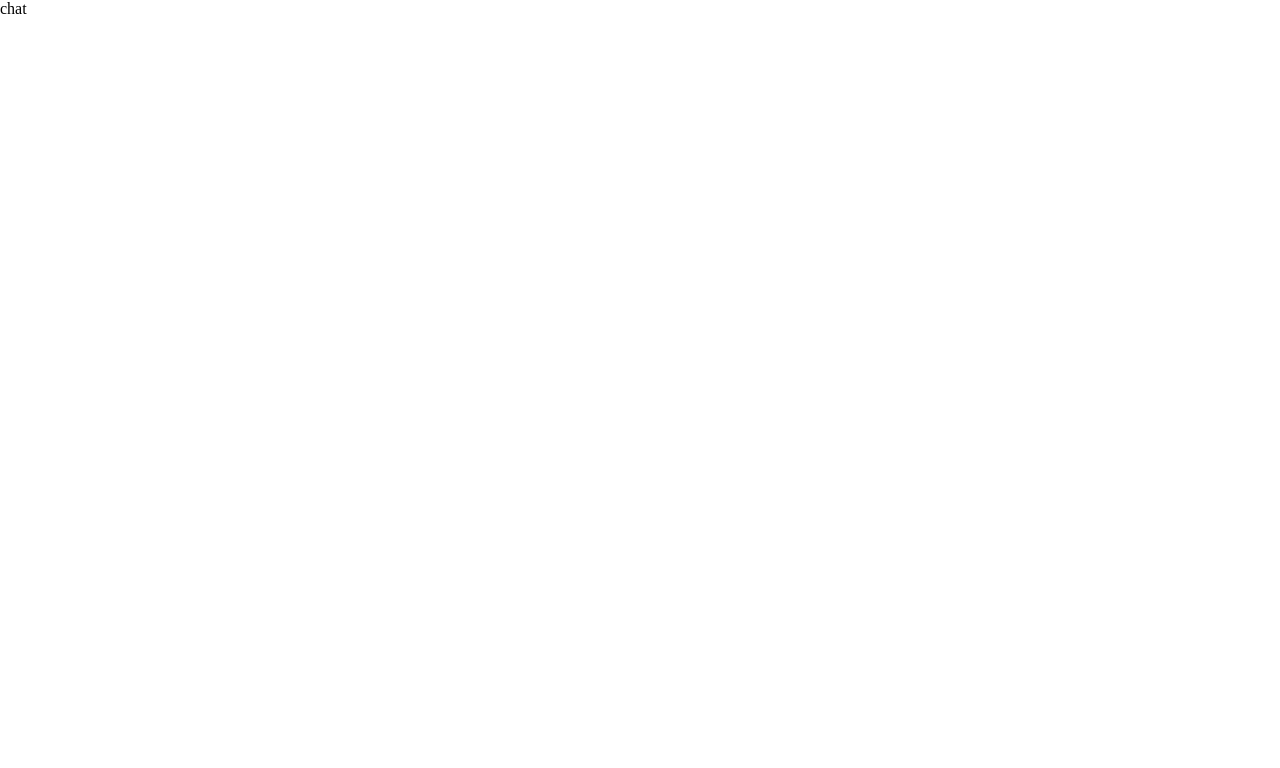
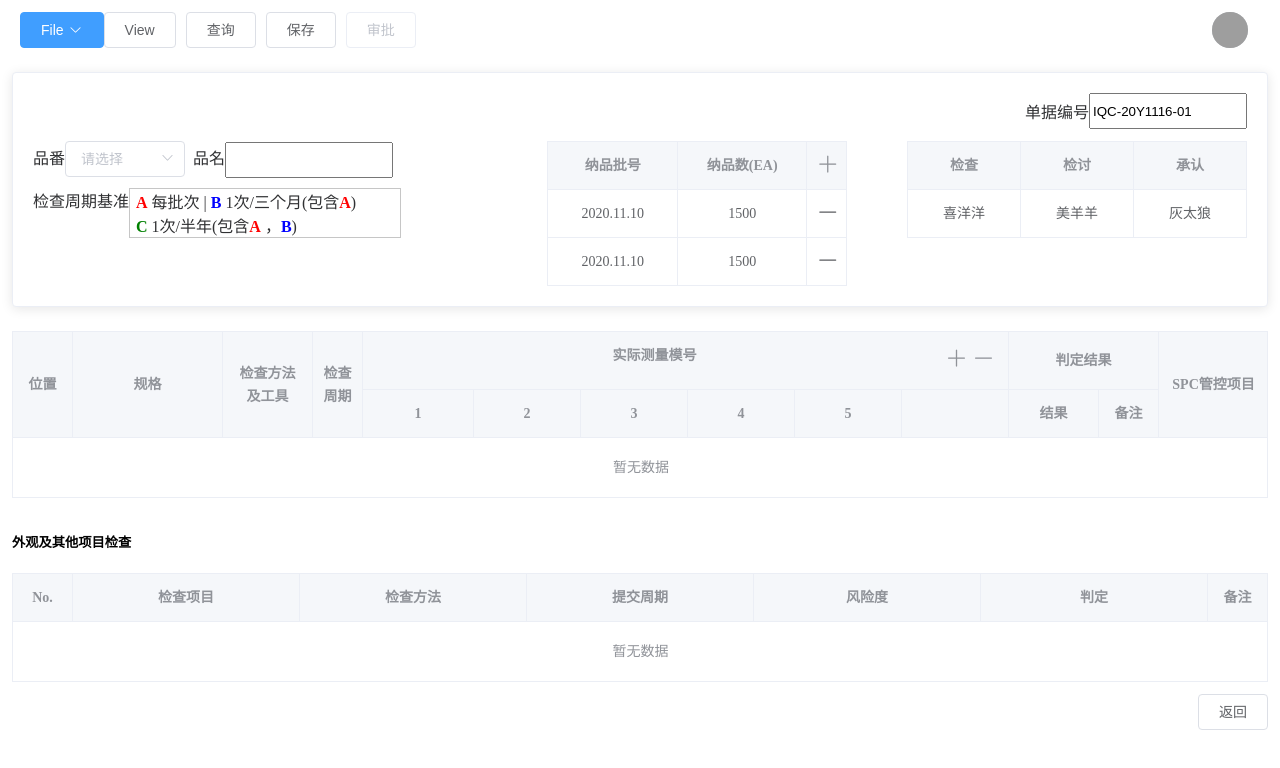
Before and after one commit to Daniel-ypy/Demo, a Vue app in the folder Demo/: page /chat in a window 1280 px wide. Shown: the top 768 px of the page. Built offline with nearby package versions, Linux system fonts and the light colour scheme; grey boxes are pictures that could not be loaded.

Commit message:
add chat view

```diff
--- a/Demo/src/components/MainCheckItems.vue
+++ b/Demo/src/components/MainCheckItems.vue
@@ -1,7 +1,30 @@
 <template>
 <div>
-  <el-dialog title="检测曲线图" :visible.sync="showChat">
-  <img style="max-width:100%" src="https://www.bio-equip.com/imgatl/2016/2016070758144440.jpg"/>
+  <el-dialog title="检测曲线图" :visible.sync="showChat" style="min-height:350px;">
+  <el-card>
+<el-select v-model="value" placeholder="请选择区间" >
+    <el-option
+      v-for="item in filterOptions"
+      :key="item.value"
+      :label="item.label"
+      :value="item.value">
+    </el-option>
+  </el-select>
+  <div style="margin:12px 0">
+    <span class="demonstration">从</span>
+    <el-date-picker
+      type="date"
+      v-model="startDate"
+      placeholder="选择日期">
+    </el-date-picker>
+    <span class="demonstration">到</span>
+    <el-date-picker
+      type="date"
+      v-model="endDate"
+      placeholder="选择日期">
+    </el-date-picker>
+  </div>
+  </el-card>
   <div slot="footer" class="dialog-footer">
     <el-button @click="showChat = false">取 消</el-button>
     <el-button type="primary" @click="showChat = false">确 定</el-button>
@@ -72,7 +95,7 @@
           prop="item5"
           label="5">
           <template slot-scope="scope">
-            <el-input v-model="scope.row.item5"/>
+            <el-input v-if="isShowInput" v-model="scope.row.item5"/>
           </template>
           </el-table-column>
           <el-table-column
@@ -118,6 +141,10 @@ export default {
     product: {
       type: String,
       default: ""
+    },
+    isShowInput: {
+      type: Boolean,
+      default: true
     }
   },
   name: "MainCheckItem",
@@ -125,6 +152,9 @@ export default {
     return {
       showChat: false,
       mainItemsData: [],
+      value: "",
+      endDate: new Date(),
+      startDate: new Date(new Date() - 20 * 24 * 60 * 60 * 1000),
       products: [{
         productName: "22061006.1",
         mainItemsData: [
@@ -240,7 +270,23 @@ export default {
           }
         ]
       }
-      ]
+      ],
+      filterOptions: [{
+        value: "近20个日图表",
+        label: "近20个日图表"
+      }, {
+        value: "近1个月图表",
+        label: "近1个月图表"
+      }, {
+        value: "近3个月图表",
+        label: "近3个月图表"
+      }, {
+        value: "今年内图表",
+        label: "今年内图表"
+      }, {
+        value: "2019年图表",
+        label: "2019年图表"
+      }]
     }
   },
   watch: {
@@ -315,6 +361,10 @@ export default {
       })
     },
     viewChat() {
+      if (this.$route.path === "/chat") {
+        this.showChat = true
+        return
+      }
       this.$router.push("/chat")
     }
   }
@@ -333,4 +383,7 @@ export default {
 .pointer{
   cursor: pointer !important;
 }
+.el-dialog{
+  width: 600px;
+}
 </style>
--- a/Demo/src/views/chat.vue
+++ b/Demo/src/views/chat.vue
@@ -1,8 +1,208 @@
 <template>
-  <div>chat</div>
+ <el-container >
+  <el-header class="header">
+      <Header/>
+      </el-header>
+      <el-card style="margin:12px">
+    <div style="display:flex;justify-content: flex-end; align-items:center">
+       <span>单据编号</span>
+        <input type="text" style="width:150px;height:30px;" value="IQC-20Y1116-01"/>
+    </div>
+    <el-row class="spacing-10" style="margin-top:12px" :gutter="20">
+      <el-col :span="10">
+      <div>
+        <span>品番</span>
+        <el-select v-model="product" size="medium"  @change="productChange(product)" style="width:120px" placeholder="请选择">
+    <el-option
+      v-for="item in products"
+      :key="item.value"
+      :label="item.label"
+      :value="item.value">
+    </el-option>
+  </el-select>
+         <span style="margin-left:8px">品名</span>
+        <input type="text" style="width:160px; height:30px"  v-model="productName"/>
+      </div>
+      <div style="margin-top:10px">
+        <span style="vertical-align: top;">检查周期基准</span>
+        <div style="display:inline-block ;border: solid 1px #c6c6c6; width: 264px; padding-left:6px">
+          <div><strong style="color:red;">A</strong> 每批次 | <strong style="color:blue;">B</strong> 1次/三个月(包含<strong style="color:red;">A</strong>)</div>
+          <div><strong style="color:green;">C</strong> 1次/半年(包含<strong style="color:red;">A</strong> ，<strong style="color:blue;">B</strong>)</div>
+        </div>
+      </div>
+      </el-col>
+       <el-col :span="7">
+         <el-table
+         style="width:300px"
+         class="el-table--border"
+          :header-cell-style="tableHeaderColor"
+      :data="tableData"
+      >
+      <el-table-column
+        prop="batchNumber"
+        label="纳品批号"
+        align="center"
+        min-width="80">
+      </el-table-column>
+      <el-table-column
+        prop="quantity"
+        label="纳品数(EA)"
+        align="center"
+        min-width="80">
+      </el-table-column>
+      <el-table-column
+        prop="action"
+        align="center"
+        width="40">
+        <template slot-scope="scope">
+          <div @click="removeBatch(scope.row)" style="font-size:150%">
+              <i class="pointer el-icon-minus"></i>
+              </div>
+            </template>
+        <template slot="header"  slot-scope="scope">
+          <div  @click="isAddBatch=true;" style="font-size:150%">
+             <i class="pointer el-icon-plus"></i>
+          </div>
+            </template>
+      </el-table-column>
+    </el-table>
+      </el-col>
+       <el-col :span="7">
+        <el-table
+          style="min-width:200px;float:right;"
+          class="el-table--border"
+          :header-cell-style="tableHeaderColor"
+          :data="editHistoryData"
+      :row-style="{height: '20px'}">
+      <el-table-column
+        prop="qc"
+        label="检查"
+        align="center">
+      </el-table-column>
+        <el-table-column
+        prop="review"
+         align="center"
+        label="检讨">
+        </el-table-column>
+        <el-table-column
+        prop="confirm"
+         align="center"
+        label="承认">
+        </el-table-column>
+        </el-table>
+      </el-col>
+    </el-row>
+    </el-card>
+    <el-row style="margin:12px">
+      <MainCheckItem :isShowInput=false :product="product"/>
+    </el-row>
+    <el-row style="margin:0px 12px">
+      <OtherCheckItems :product="product"/>
+    </el-row>
+    <el-row style="margin:12px; ">
+      <el-button style="float:right" @click="$router.back(-1)" size="medium">返回</el-button>
+    </el-row>
+     <el-dialog width="350px" title="添加纳品批次" :visible.sync="isAddBatch">
+  <el-form :model="form">
+    <el-form-item label="纳品批号" :label-width="formLabelWidth">
+      <el-input v-model="form.name" autocomplete="off"></el-input>
+    </el-form-item>
+    <el-form-item label="纳品数" :label-width="formLabelWidth">
+     <el-input v-model="form.count" autocomplete="off"></el-input>
+    </el-form-item>
+  </el-form>
+  <div slot="footer" class="dialog-footer">
+    <el-button @click="isAddBatch = false">取 消</el-button>
+    <el-button type="primary" @click="addBatch()">确 定</el-button>
+  </div>
+</el-dialog>
+ </el-container>
 </template>
 <script>
+import Header from "./../components/HeaderComponent"
+import MainCheckItem from "./../components/MainCheckItems"
+import OtherCheckItems from "./../components/OtherCheckItems"
+
 export default {
-  name: "Chat"
+  name: "Chat",
+  components: {
+    Header,
+    MainCheckItem,
+    OtherCheckItems
+  },
+  data () {
+    return {
+      isAddBatch: false,
+      formLabelWidth: "80px",
+      currentBatch: {},
+      form: {
+        name: "",
+        count: ""
+      },
+      tableData: [
+        {
+          id: 1,
+          batchNumber: "2020.11.10",
+          quantity: "1500",
+          action: "-"
+        },
+        {
+          id: 2,
+          batchNumber: "2020.11.10",
+          quantity: "1500",
+          action: "-"
+        }
+      ],
+      editHistoryData: [
+        {
+          qc: "喜洋洋",
+          review: "美羊羊",
+          confirm: "灰太狼"
+        }
+      ],
+      product: "",
+      productName: "",
+      products: [
+        {
+          label: "22061006.1",
+          value: "22061006.1",
+          productName: "Helical Gear-H2812-0606"
+        },
+        {
+          label: "22061006.2",
+          value: "22061006.2",
+          productName: "Helical Gear-H2020-0202"
+        }
+      ]
+    }
+  },
+  methods: {
+    productChange(product) {
+      var products = this.products.find(x => x.value === product)
+      // this.productName = products[0].productName;
+      this.product = products.label
+      this.productName = products.productName
+    },
+    tableHeaderColor({row, column, rowIndex, columnIndex}) {
+      return "background-color:#f5f7fa;color:#9090399;text-align:center; "
+    },
+    addBatch() {
+      this.tableData.push({
+        id: this.tableData.length + 1 || 1,
+        batchNumber: this.form.name,
+        quantity: this.form.count,
+        action: "-"
+      })
+      this.isAddBatch = false
+    },
+    removeBatch(batch) {
+      this.currentBatch = batch
+      this.$confirm("确认删除？")
+        .then(_ => {
+          this.tableData.splice(this.tableData.findIndex(item => item.id === batch.id), 1)
+        })
+        .catch(_ => {})
+    }
+  }
 }
 </script>
--- a/Demo/src/views/home.vue
+++ b/Demo/src/views/home.vue
@@ -95,7 +95,7 @@
     </el-row>
     </el-card>
     <el-row style="margin-top:20px">
-      <MainCheckItem :product="product"/>
+      <MainCheckItem  :product="product"/>
     </el-row>
     <el-row>
       <OtherCheckItems :product="product"/>
```
